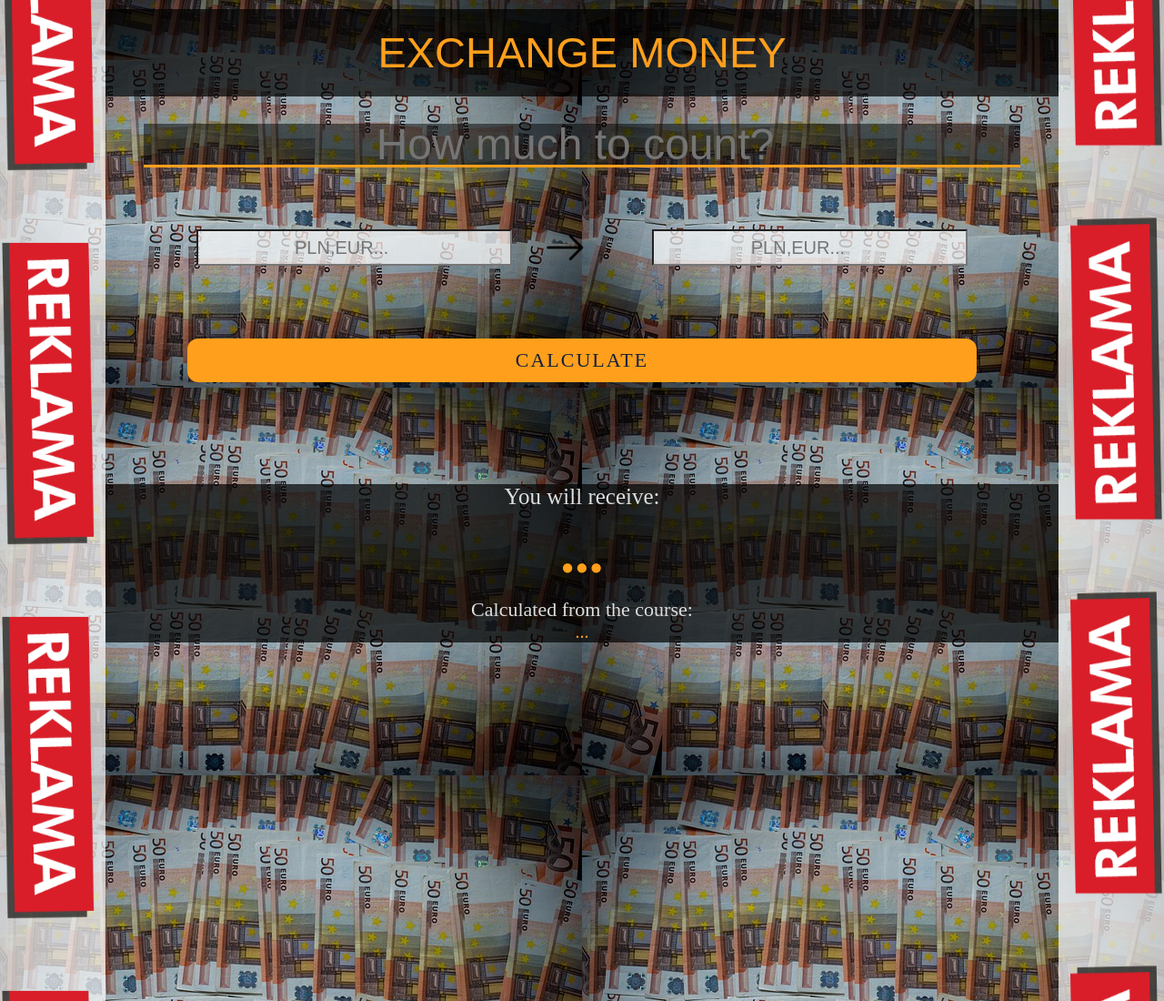
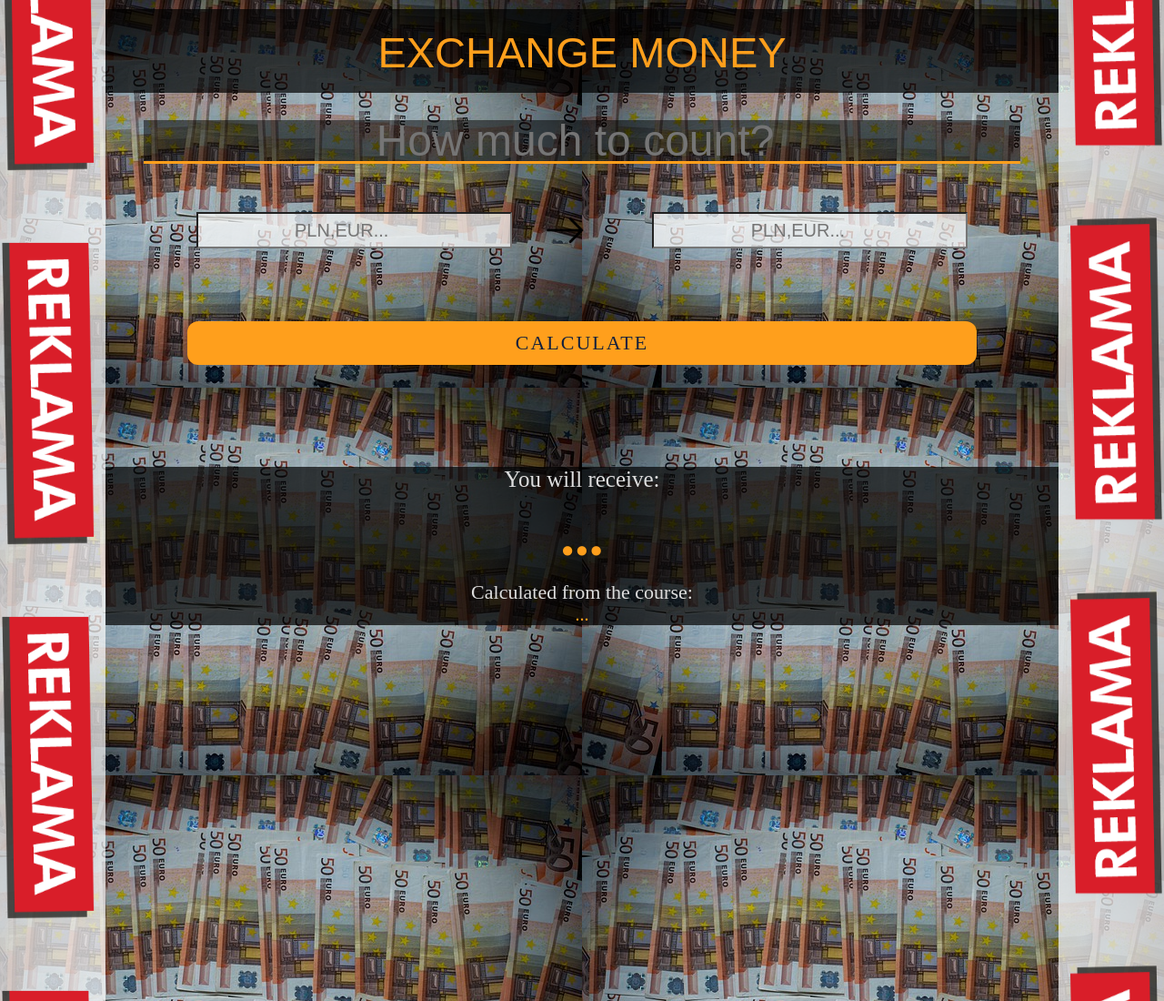
Before and after one commit to sterownik/Exchange-Money, a plain HTML site: page index.html in a window 1280 px wide. Shown: the top 1100 px of the page at 91% size. Drawn offline with Linux system fonts and the light colour scheme.

Commit message:
poprawa responsywnosci dla specyficznych rozdzielczoosci

```diff
--- a/style.css
+++ b/style.css
@@ -62,7 +62,7 @@ body {
 
 header {
     width: 100%;
-    height: 16vh;
+    height: 15.5vh;
     margin: 10% 0;
     background-color: rgba(0, 0, 0, 0.7);
 }
@@ -220,7 +220,7 @@ div.wynik p.kurs {
 @media (min-width:375px) {
     header {
 
-        height: 11vh;
+        height: 10.5vh;
 
     }
 
@@ -311,7 +311,7 @@ div.wynik p.kurs {
 @media (min-width:1024px) {
     header {
         margin: 4% 0;
-        height: 10vh;
+        height: 9vh;
     }
 
     header p {
@@ -353,7 +353,7 @@ div.wynik p.kurs {
     #ilosc {}
 
     div.rodzaje {
-        margin: 7% auto;
+        margin: 5.5% auto;
 
     }
 
@@ -381,7 +381,7 @@ div.wynik p.kurs {
 @media (min-width:1120px) and (min-height:625px) {
     header {
         margin: 1% 0;
-        height: 12vh;
+        height: 11.5vh;
     }
 
     header p {
@@ -426,7 +426,7 @@ div.wynik p.kurs {
 @media (min-width:1420px) {
     header {
         margin: 4% 0;
-        height: 12vh;
+        height: 11.5vh;
     }
 
     header p {
```
